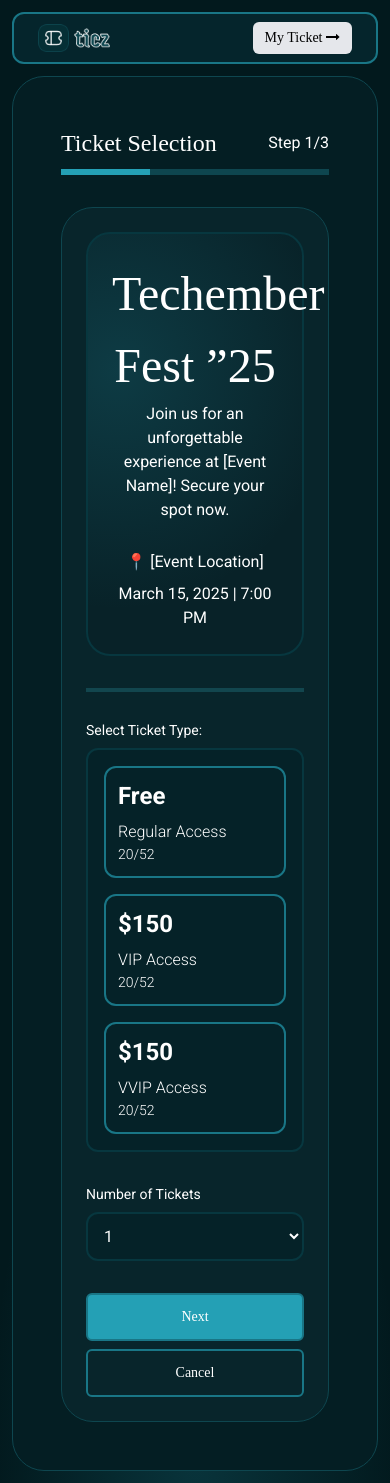
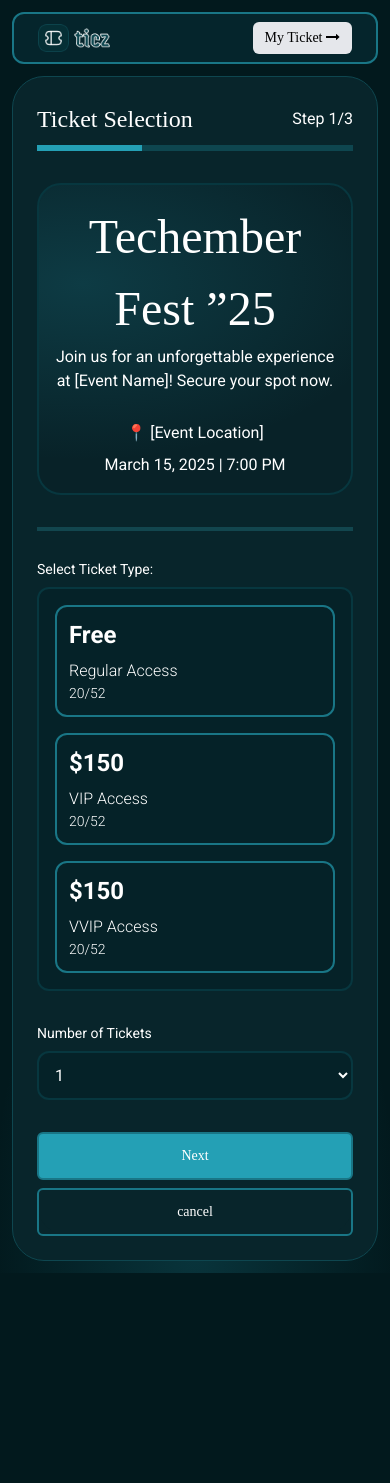
Before and after one commit to Amaefula-Joel/hng-stage2-ticket-generator, a React (Vite) app: page / in a window 390 px wide. After the commit the page ends 1273 px from the top, so only its background shows below. Built offline with nearby package versions, Linux system fonts and the light colour scheme; a web font is replaced by a local one.

Commit message:
add FileContext for managing avatar file state; update AvatarUploadComponent to utilize context and localforage for persistent storage

```diff
--- a/src/App.jsx
+++ b/src/App.jsx
@@ -1,5 +1,6 @@
 
 import { BrowserRouter as Router, Routes, Route } from 'react-router-dom';
+import { FileProvider } from "./FileContext";
 import './App.css'
 
 import Event from './pages/Event';
@@ -7,12 +8,14 @@ import Event from './pages/Event';
 function App() {
 
   return (
+    <FileProvider>
       <Router>
         <Routes>
           <Route path="/" element={<Event />} />
           {/* <Route path="/about" element={<About />} /> */}
         </Routes>
       </Router>
+    </FileProvider>
   )
 }
 
--- /dev/null
+++ b/src/FileContext.jsx
@@ -0,0 +1,15 @@
+import { createContext, useContext, useState } from "react";
+
+const FileContext = createContext();
+
+export const FileProvider = ({ children }) => {
+    const [avatarFile, setAvatarFile] = useState(null);
+
+    return (
+        <FileContext.Provider value={{ avatarFile, setAvatarFile }}>
+            {children}
+        </FileContext.Provider>
+    );
+};
+
+export const useFileContext = () => useContext(FileContext);
--- a/src/components/TicketFormComponent.jsx
+++ b/src/components/TicketFormComponent.jsx
@@ -1,16 +1,150 @@
 import AvatarUpload from './AvatarUploadComponent';
 import '../styles/ticketForm.css';
-import { useState } from 'react';
+import { useState, useEffect } from 'react';
+import { useForm } from 'react-hook-form';
+import { yupResolver } from '@hookform/resolvers/yup';
+import * as yup from "yup";
+import { useFileContext } from "../FileContext";
+
+import localforage from "localforage";
+
 
 
 function TicketForm() {
+    const [page, setPage] = useState(0);
+    const [uploading, setUploading] = useState(false);
+    const { avatarFile } = useFileContext();
 
-    const [page, setPage] = useState(0);
+
     const stepTitles = ['Ticket Selection', 'Attendee Details', 'Ready'];
+
+    const schema = yup.object().shape({
+        ticket_type: yup.string().required('Please select a ticket type.'),
+        number_of_ticket: yup.string().required('Please select the number of tickets.'),
+        name: yup.string().required('Name is required.'),
+        avatar: yup.string().required('Please upload an avatar.'),
+        email_address: yup.string().email('Invalid email').required('Email is required.'),
+        request: yup.string(),
+    });
+
+    const {
+        register,
+        reset,
+        handleSubmit,
+        setValue,
+        getValues,
+        watch,
+        formState: { errors }
+    } = useForm({
+        resolver: yupResolver(schema),
+        mode: "onChange",
+        defaultValues: {
+            ticket_type: '',
+            number_of_ticket: '1',
+            name: '',
+            avatar: '',
+            email_address: '',
+            request: '',
+        }
+    });
+
+
+    // Watch form values for changes
+    const formValues = watch();
+
+    // Load saved data from localForage on mount
+    useEffect(() => {
+        localforage.getItem("ticketForm").then((savedData) => {
+            if (savedData) {
+                Object.keys(savedData).forEach((key) => {
+                    setValue(key, savedData[key]);
+                });
+            }
+        });
+    }, [setValue]);
+
+    // Save form data to localForage on change
+    useEffect(() => {
+        localforage.setItem("ticketForm", formValues);
+    }, [formValues]);
+
+    const onNext = () => {
+        if (page === 0 && (!getValues("ticket_type") || !getValues("number_of_ticket"))) return alert("Fill the required fields.");
+        if (page === 1 && (!getValues("name") || !getValues("email_address") || !getValues("avatar"))) {
+
+            // if there are errors in the form
+            if (Object.keys(errors).length > 0) {
+                return alert("Complete all required fields with valid inputs before proceeding.");
+            }
+            return alert("Complete all required fields before proceeding.");
+        }
+        setPage((prev) => prev + 1);
+        console.log(avatarFile)
+
+    }
+
+
+    const clearLocalForageData = async () => {
+        reset();
+        await localforage.removeItem("ticketForm");
+        await localforage.removeItem("avatar");
+        window.location.reload();
+    }
+
+    // const uploadImageToCloudinary = async (file) => {
+    //     const formData = new FormData();
+    //     formData.append('file', file);
+    //     formData.append('upload_preset', 'ticketGeneratorPreset'); // Replace with your Cloudinary upload preset
+
+    //     try {
+    //         const response = await fetch('https://api.cloudinary.com/v1_1/dkx37dt3i/image/upload', {
+    //             method: 'POST',
+    //             body: formData
+    //         });
+
+    //         if (!response.ok) {
+    //             throw new Error('Image upload failed');
+    //         }
+
+    //         const data = await response.json();
+    //         return data.secure_url; // Return the secure URL of the uploaded image
+    //     } catch (error) {
+    //         console.error('Error uploading image:', error);
+    //         return null;
+    //     }
+    // };
+
+    const uploadToCloudinary = async (file) => {
+        if (!file) return alert("No image selected!");
+
+        setUploading(true);
+        const formData = new FormData();
+        formData.append("file", file);
+        formData.append("upload_preset", "your_upload_preset");
+
+        try {
+            const response = await fetch("https://api.cloudinary.com/v1_1/your_cloud_name/image/upload", {
+                method: "POST",
+                body: formData
+            });
+
+            const data = await response.json();
+            setPreviewUrl(data.secure_url);
+            setValue("avatar", data.secure_url);
+            await localforage.setItem("avatar", data.secure_url);
+            alert("Upload successful!");
+        } catch (error) {
+            console.error("Upload failed", error);
+            alert("Upload failed!");
+        } finally {
+            setUploading(false);
+        }
+    };
+
 
     return (
 
-        <div className='ticket-form-container mx-auto mt-3 sm:mt-11 p-12'>
+        <div className='ticket-form-container mx-auto mt-3 sm:mt-11 sm:p-12 p-6 sm:bg-[#041E23] bg-[#08252B]'>
 
             <div className='step-container'>
 
@@ -27,14 +161,14 @@ function TicketForm() {
                         </div>
                     </div>
 
-                    <div className="form-body mt-8 p-6 b-dark-green text-white">
+                    <div className="form-body mt-8 sm:p-6 b-dark-green text-white bg-[#08252B]">
 
 
                         <form>
                             {/* step 1 starts */}
                             <div className={'form-step' + (page === 0 ? ' active' : '')}>
 
-                                <div className='step1-header b-dark-green p-6 rounded-3xl mb-8'>
+                                <div className='step1-header b-dark-green sm:p-6 p-4 rounded-3xl mb-8'>
                                     <div className="mx-auto max-w-sm text-center">
                                         <h1 className='main-title  sm:text-[62px] text-[48px] text-center '>Techember Fest ”25</h1>
                                         <p className='sm:mb-2 mb-7'>Join us for an unforgettable experience at [Event Name]! Secure your spot now.</p>
@@ -55,8 +189,8 @@ function TicketForm() {
                                     <p className='mt-7 text-sm mb-2'>Select Ticket Type:</p>
 
                                     <div className="bg-[#052228] p-4 b-dark-green rounded-xl flex flex-col sm:flex-row gap-4">
-                                        <div className='radio-input grow-1'>
-                                            <input type="radio" name="ticket-type" id="regular-ticket" className="hidden" />
+                                        <div className='radio-input flex-1'>
+                                            <input type="radio" name="ticket_type" value="free" id="regular-ticket" className="hidden" {...register("ticket_type")} />
                                             <label htmlFor="regular-ticket" className='cursor-pointer duration-200 b-light-green hover:bg-[#2C545B] p-3 rounded-xl block w-full'>
 
                                                 <p className='mb-2 text-2xl'><strong>Free</strong></p>
@@ -65,8 +199,8 @@ function TicketForm() {
 
                                             </label>
                                         </div>
-                                        <div className='radio-input grow-1'>
-                                            <input type="radio" name="ticket-type" id="vip-ticket" className="hidden" />
+                                        <div className='radio-input flex-1'>
+                                            <input type="radio" name="ticket_type" value="vip 150" id="vip-ticket" className="hidden" {...register("ticket_type")} />
                                             <label htmlFor="vip-ticket" className='cursor-pointer duration-200 b-light-green hover:bg-[#2C545B] p-3 rounded-xl block w-full'>
 
                                                 <p className='mb-2 text-2xl'><strong>$150</strong></p>
@@ -75,8 +209,8 @@ function TicketForm() {
 
                                             </label>
                                         </div>
-                                        <div className='radio-input grow-1'>
-                                            <input type="radio" name="ticket-type" id="vvip-ticket" className="hidden" />
+                                        <div className='radio-input flex-1'>
+                                            <input type="radio" name="ticket_type" value="vvip 150" id="vvip-ticket" className="hidden" {...register("ticket_type")} />
                                             <label htmlFor="vvip-ticket" className='cursor-pointer duration-200 b-light-green hover:bg-[#2C545B] p-3 rounded-xl block w-full'>
 
                                                 <p className='mb-2 text-2xl'><strong>$150</strong></p>
@@ -84,18 +218,27 @@ function TicketForm() {
                                                 <p className='text-sm font-light'>20/52</p>
 
                                             </label>
+
                                         </div>
                                     </div>
 
+                                    <p className="text-red-400 text-sm mt-3">{errors.ticket_type?.message}</p>
+
+
+
+                                    {/* <button type='button' onClick={() => {console.log(imageFile);
+                                    } } className='text-gray-100'>test</button> */}
                                 </div>
                                 <div className="mb-8">
                                     <p className='mt-7 text-sm mb-2'> Number of Tickets</p>
 
-                                    <select className="bg-[#052228] p-3 b-dark-green rounded-xl w-full" name="number_of_ticket">
+                                    <select className="bg-[#052228] p-3 b-dark-green rounded-xl w-full" name="number_of_ticket" {...register("number_of_ticket")}>
                                         <option value="1">1</option>
                                         <option value="2">2</option>
                                         <option value="3">3</option>
                                     </select>
+
+                                    <p className="text-red-400 text-sm mt-3">{errors.number_of_ticket?.message}</p>
 
                                 </div>
 
@@ -108,7 +251,7 @@ function TicketForm() {
                             {/* step 2 starts */}
                             <div className={'form-step' + (page === 1 ? ' active' : '')}>
 
-                                <AvatarUpload />
+                                <AvatarUpload setValue={setValue}/>
 
 
                                 {/* line */}
@@ -117,19 +260,25 @@ function TicketForm() {
                                 <div className="mb-8">
                                     <p className='mt-7 text-sm mb-2'>Enter Your name</p>
 
-                                    <input type="text" className="bg-[#052228] p-3 b-dark-green rounded-xl w-full" name='name' />
+                                    <input type="text" className="bg-[#052228] p-3 b-dark-green rounded-xl w-full" name='name' {...register("name")} />
+
+                                    <p className="text-red-400 text-sm mt-3">{errors.name?.message}</p>
                                 </div>
 
                                 <div className="mb-8">
                                     <p className='mt-7 text-sm mb-2'>Enter your email *</p>
 
-                                    <input type="email" className="bg-[#052228] p-3 b-dark-green rounded-xl w-full" name='email_address' />
+                                    <input type="email" className="bg-[#052228] p-3 b-dark-green rounded-xl w-full" name='email_address' {...register("email_address")} />
+
+                                    <p className="text-red-400 text-sm mt-3">{errors.email_address?.message}</p>
                                 </div>
 
                                 <div className="mb-8">
                                     <p className='mt-7 text-sm mb-2'>Special request?</p>
 
-                                    <textarea className='bg-[#052228] p-3 b-dark-green rounded-xl w-full min-h-[127px]' name="request"></textarea>
+                                    <textarea className='bg-[#052228] p-3 b-dark-green rounded-xl w-full min-h-[127px]' name="request" {...register("request")} ></textarea>
+
+                                    <p className="text-red-400 text-sm mt-3">{errors.request?.message}</p>
                                 </div>
 
                             </div>
@@ -146,16 +295,34 @@ function TicketForm() {
 
                         <div className="form-footer flex justify-between flex-col sm:flex-row gap-2 mt-8">
 
-                            <button onClick={() => {
-                                if (page > 0) {
-                                    setPage(page => page - 1);
-                                }
-                            }} className='cursor-pointer sm:px-6 px-4 py-3 text-sm sm:text-md b-light-green duration-200 hover:bg-lightest-green rounded-md font-semi-bold grow-1 order-2 sm:order-1'>Cancel</button>
-                            <button onClick={() => {
-                                if (page < 2) {
-                                    setPage(page => page + 1);
-                                }
-                            }} className='cursor-pointer sm:px-6 px-4 py-3 text-sm sm:text-md b-light-green duration-200 bg-lightest-green rounded-md font-semi-bold grow-1 order-1 sm:order-2'>Next</button>
+                            {/* back button */}
+                            {page === 1 && (
+                                <button onClick={() => {
+                                    if (page > 0) {
+                                        setPage(page => page - 1);
+                                    }
+                                }} className='cursor-pointer sm:px-6 px-4 py-3 text-sm sm:text-md b-light-green duration-200 hover:bg-lightest-green rounded-md font-semi-bold flex-1 order-2 sm:order-1'>Back</button>
+                            )}
+
+                            {/* cancel or back to beginning button */}
+                            {(page === 0 || page === 2) && (
+
+                                <button
+                                    className="cursor-pointer sm:px-6 px-4 py-3 text-sm sm:text-md b-light-green duration-200 hover:bg-lightest-green rounded-md font-semi-bold flex-1 order-2 sm:order-1"
+                                    onClick={clearLocalForageData}
+                                >
+                                    <span>
+                                        {page === 0 ? 'cancel' : 'Book Another Ticket'}
+                                    </span>
+                                </button>
+                            )}
+
+                            {/* next button */}
+                            <button onClick={onNext} className='cursor-pointer sm:px-6 px-4 py-3 text-sm sm:text-md b-light-green duration-200 bg-lightest-green rounded-md font-semi-bold flex-1 order-1 sm:order-2'>
+                                <span>
+                                    {page === 0 ? 'Next' : 'Get My Free Ticket'}
+                                </span>
+                            </button>
                         </div>
 
                     </div>
--- a/src/styles/ticketForm.css
+++ b/src/styles/ticketForm.css
@@ -1,6 +1,6 @@
 .ticket-form-container {
     max-width: 700px;
-    background-color: #041E23;
+    /* background-color: #041E23; */
     border-radius: 40px;
     border: 1px solid #0E464F;
 }
@@ -21,7 +21,7 @@
 
 .form-body{
     /* margin-top: 32px; */
-    background: #08252B;
+    /* background: #08252B; */
     border: 1px solid #0E464F;
     border-radius: 32px;
 }
@@ -49,3 +49,9 @@ background: radial-gradient(103.64% 57.39% at 14.02% 32.06%, rgba(36, 160, 181,
     }
 
 }
+
+@media (width <= 40rem) {
+    .form-body{
+        border: none;
+    }
+}
```
Also changed, not shown: src/components/AvatarUploadComponent.jsx (+20 -18 lines). Lines whose indentation alone changed are shown as unchanged.
